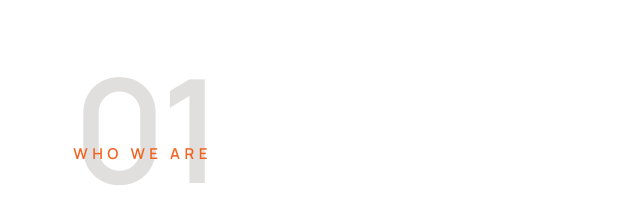
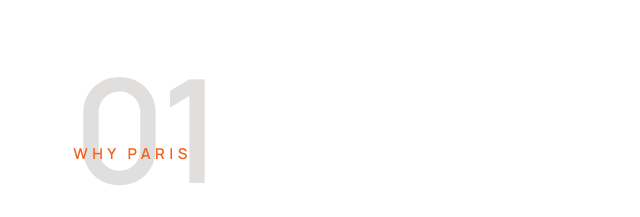
Before and after one commit to aarnavdurm/Euromarketing, a plain HTML site: page index.html in a window 1280 px wide. Shown: the part 920-1137 px from the top of the page, 0-640 px from the left. Drawn offline with Linux system fonts and the light colour scheme.

Commit message:
Update index.html

```diff
--- a/index.html
+++ b/index.html
@@ -151,7 +151,7 @@
             <section id="about" class="s-about target-section">
 
                 <div class="row section-header" data-num="01">
-                    <h3 class="column lg-12 section-header__pretitle pretitle text-pretitle">Who We Are</h3>
+                    <h3 class="column lg-12 section-header__pretitle pretitle text-pretitle">Why Paris</h3>
                     <div class="column lg-6 stack-on-1100 section-header__primary">
                         <h2 class="title text-display-1">
                         Mueller is a branding agency based in Somewhere.
```
